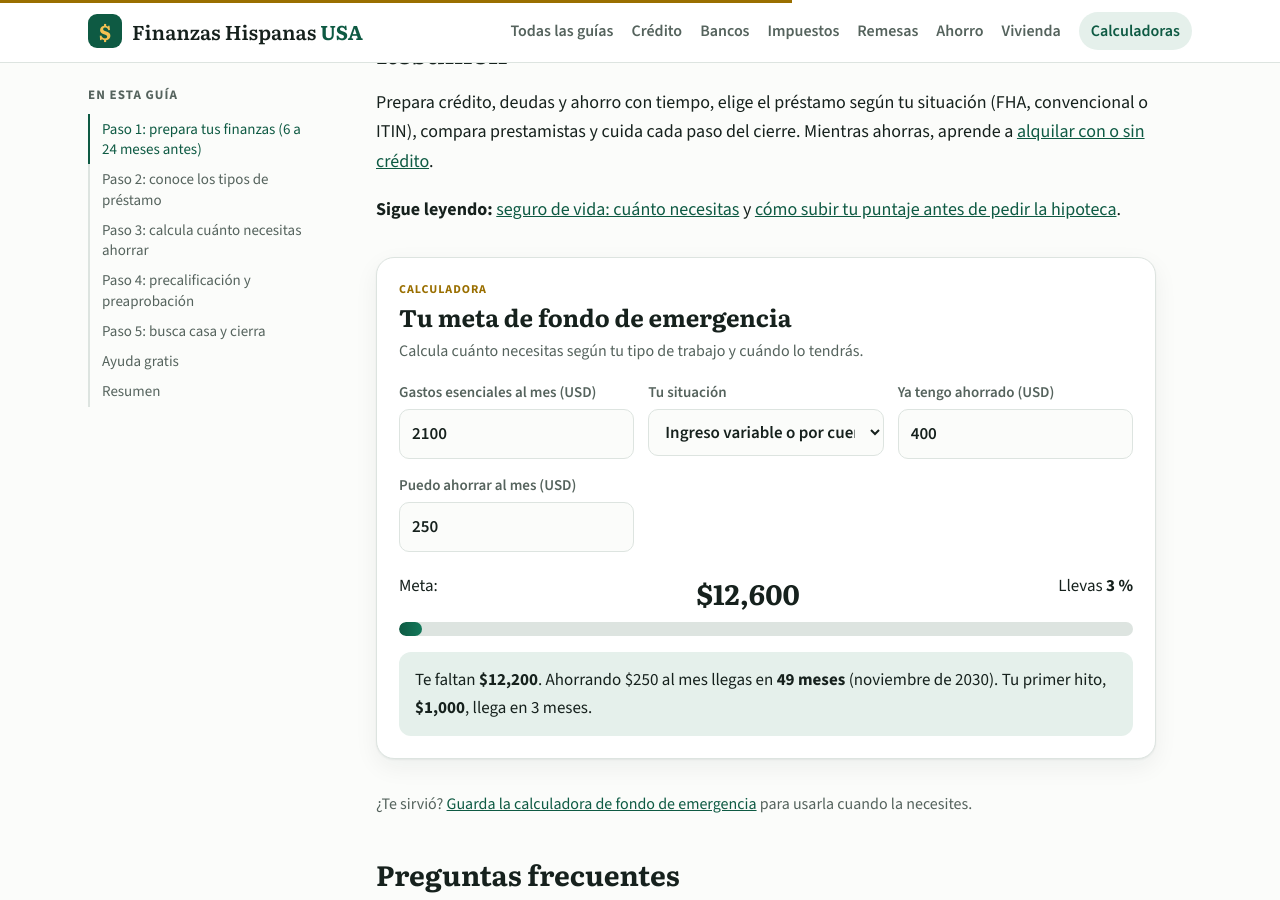
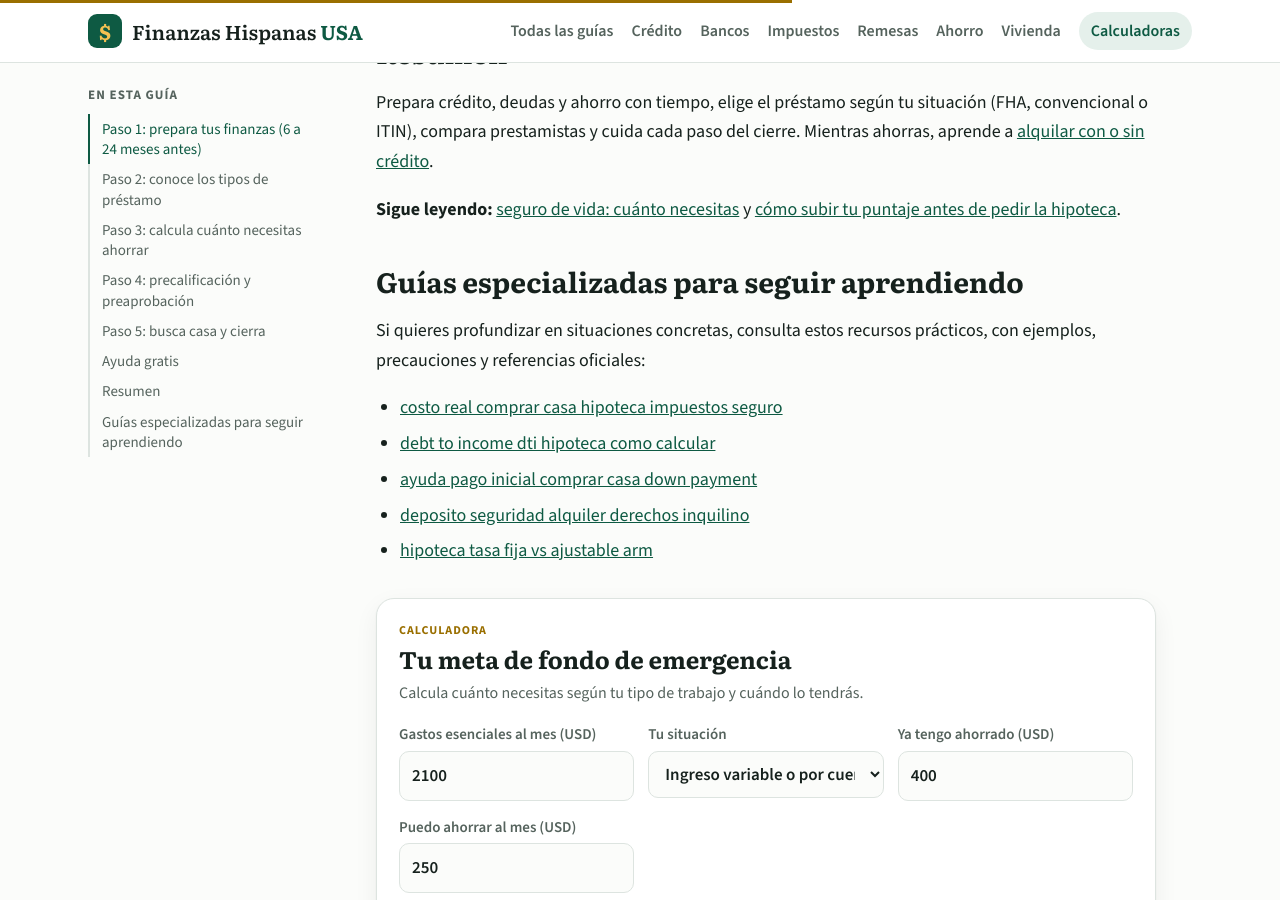
Before and after one commit to AnthonyHenriquezLuciano/finanzashispanasusa, a Jekyll site: the page built from _posts/2026-10-17-como-comprar-casa-en-estados-unidos-siendo-inmigrante.md, in a window 1280 px wide and 900 px high, scrolled down 2947 px. Built offline with Jekyll 4.4.1, drawn with Linux system fonts in a browser that asks for light colours.

Commit message:
SEO: enlazar 30 guías desde 6 artículos pilares existentes

```diff
--- a/_posts/2026-10-17-como-comprar-casa-en-estados-unidos-siendo-inmigrante.md
+++ b/_posts/2026-10-17-como-comprar-casa-en-estados-unidos-siendo-inmigrante.md
@@ -78,3 +78,13 @@ Tener un fondo de emergencia aparte es clave: la casa trae reparaciones inespera
 Prepara crédito, deudas y ahorro con tiempo, elige el préstamo según tu situación (FHA, convencional o ITIN), compara prestamistas y cuida cada paso del cierre. Mientras ahorras, aprende a [alquilar con o sin crédito](/como-alquilar-un-apartamento-sin-credito/).
 
 **Sigue leyendo:** [seguro de vida: cuánto necesitas](/seguro-de-vida-cuanto-necesitas-y-que-tipo-elegir/) y [cómo subir tu puntaje antes de pedir la hipoteca](/como-subir-tu-puntaje-de-credito-rapido/).
+
+## Guías especializadas para seguir aprendiendo
+
+Si quieres profundizar en situaciones concretas, consulta estos recursos prácticos, con ejemplos, precauciones y referencias oficiales:
+
+- [costo real comprar casa hipoteca impuestos seguro](/costo-real-comprar-casa-hipoteca-impuestos-seguro/)
+- [debt to income dti hipoteca como calcular](/debt-to-income-dti-hipoteca-como-calcular/)
+- [ayuda pago inicial comprar casa down payment](/ayuda-pago-inicial-comprar-casa-down-payment/)
+- [deposito seguridad alquiler derechos inquilino](/deposito-seguridad-alquiler-derechos-inquilino/)
+- [hipoteca tasa fija vs ajustable arm](/hipoteca-tasa-fija-vs-ajustable-arm/)
```
Also changed, not shown: _posts/2026-10-16-como-abrir-una-cuenta-bancaria-en-estados-unidos-sin-seguro-social.md (+10 -0 lines), _posts/2026-10-16-como-construir-credito-en-estados-unidos-desde-cero.md (+10 -0 lines), _posts/2026-10-16-como-enviar-dinero-a-latinoamerica-mas-barato.md (+10 -0 lines), _posts/2026-10-16-como-hacer-un-presupuesto-mensual-regla-50-30-20.md (+10 -0 lines), _posts/2026-10-17-impuestos-para-trabajadores-independientes-en-estados-unidos.md (+10 -0 lines).
